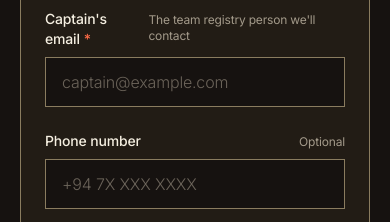
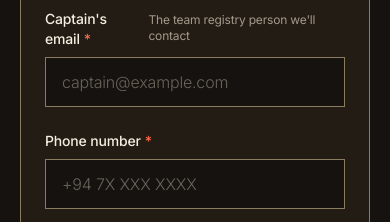
Before and after one commit to sharu28/cloudhack-public-site, a Next.js app: page /signup in a window 390 px wide. Shown: the part 920-1142 px from the top of the page. Built offline with nearby package versions, Linux system fonts and the light colour scheme.

Commit message:
Require phone number for registrations

```diff
--- a/app/api/register/route.ts
+++ b/app/api/register/route.ts
@@ -53,6 +53,7 @@ export async function POST(request: Request) {
   } else if (!EMAIL_RE.test(body.email.trim())) {
     errors.email = "Enter a valid email address.";
   }
+  if (!body.phone?.trim()) errors.phone = "Phone number is required.";
   // University / institution and role are optional.
 
   if (Object.keys(errors).length > 0) {
@@ -78,7 +79,7 @@ export async function POST(request: Request) {
     teamName: body.teamName!.trim(),
     teamSize: body.teamSize ? Number(body.teamSize) : null,
     email: body.email!.trim(),
-    phone: body.phone?.trim() || null,
+    phone: body.phone!.trim(),
     university: body.university?.trim() || null,
     role: body.role?.trim() || null,
     link: body.link?.trim() || null,
--- a/components/RegisterForm.tsx
+++ b/components/RegisterForm.tsx
@@ -25,6 +25,7 @@ function validate(values: typeof initial): Errors {
   } else if (!EMAIL_RE.test(values.email.trim())) {
     errors.email = "Enter a valid email address.";
   }
+  if (!values.phone.trim()) errors.phone = "Phone number is required.";
   // University / institution and role are optional.
   if (values.teamSize) {
     const n = Number(values.teamSize);
@@ -207,15 +208,17 @@ export function RegisterForm() {
       </Field>
 
       {/* Phone */}
-      <Field id="phone" label="Phone number" hint="Optional" error={errors.phone}>
+      <Field id="phone" label="Phone number" required error={errors.phone}>
         <input
           id="phone"
           name="phone"
           type="tel"
+          required
           autoComplete="tel"
           placeholder="+94 7X XXX XXXX"
           value={values.phone}
           onChange={(e) => update("phone", e.target.value)}
+          aria-invalid={!!errors.phone}
           className={`${fieldBase} ${borderFor("phone")}`}
         />
       </Field>
```
